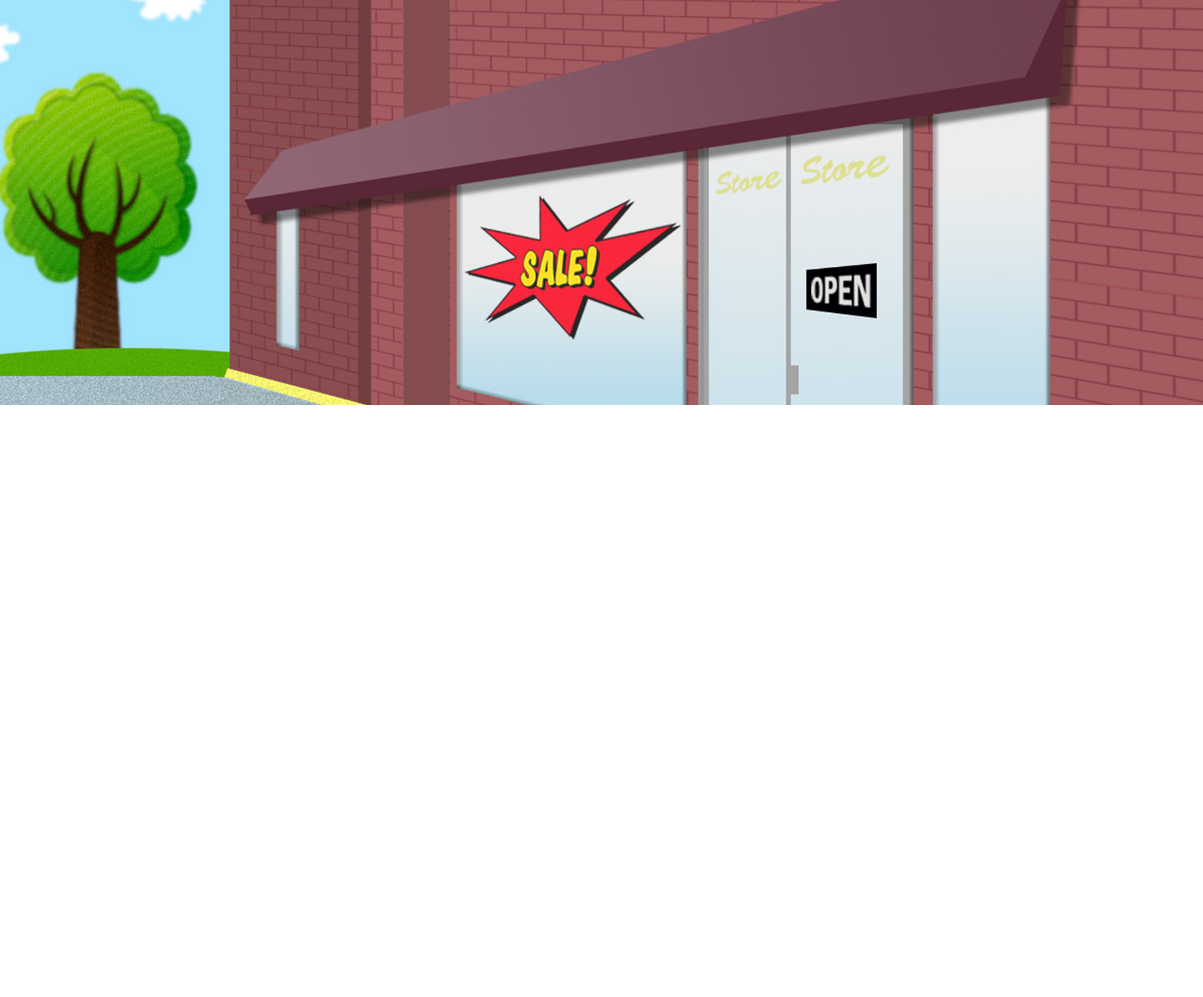
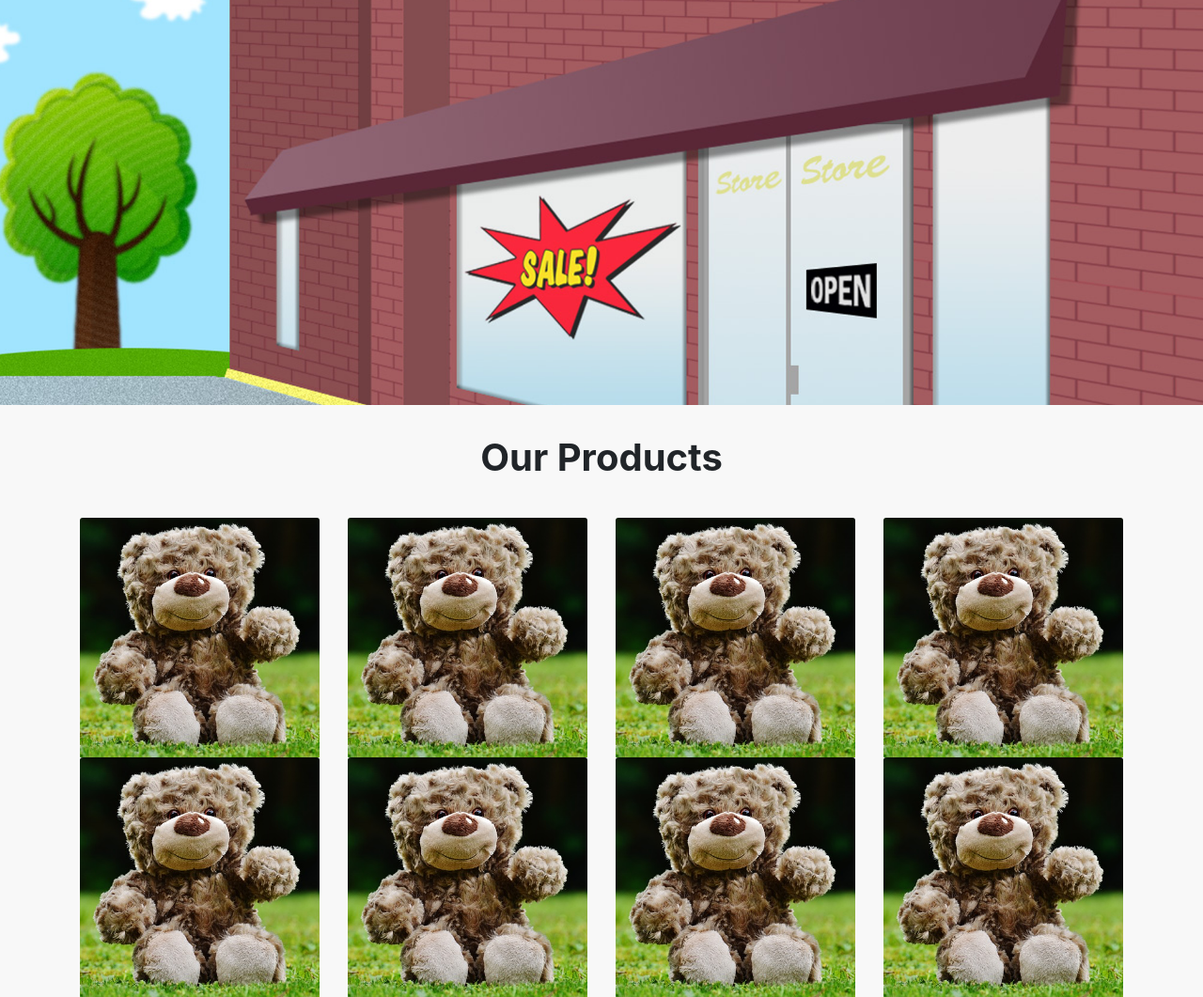
Before and after one commit to roman-oneshchuk/ecommerce-project, a Django app: page / in a window 1280 px wide. Shown: the part 71-1132 px from the top of the page at 94% size. Before the commit the page ends 502 px from the top, so only its background shows below. Run offline with Django 3.2, Linux system fonts and the light colour scheme.

Commit message:
homepage image fixed

```diff
--- /dev/null
+++ b/ecommerce/static/css/base.css
@@ -0,0 +1,3 @@
+body {
+	background-color: #F8F8F8
+}
--- a/shop/templates/base.html
+++ b/shop/templates/base.html
@@ -1,3 +1,6 @@
+{% load static %}
+
+
 <!doctype html>
 <html lang="en">
   <head>
@@ -9,6 +12,9 @@
     <link rel="stylesheet" href="https://cdn.jsdelivr.net/npm/bootstrap@4.5.3/dist/css/bootstrap.min.css" integrity="sha384-TX8t27EcRE3e/ihU7zmQxVncDAy5uIKz4rEkgIXeMed4M0jlfIDPvg6uqKI2xXr2" crossorigin="anonymous">
     <link href="https://fonts.googleapis.com/icon?family=Material+Icons"
       rel="stylesheet">
+
+      <link rel="stylesheet" type="text/css" href="{% static 'css/base.css' %}">
+
       <style type="text/css">
       	.material-icons.md-36 { font-size: 36px; }
       	.material-icons.md-24 { font-size: 24px; }
--- a/shop/templates/home.html
+++ b/shop/templates/home.html
@@ -8,10 +8,38 @@
 
 {% block content %}
 
-<div class="conteiner-fluid">
+	<div class="conteiner-fluid">
+		<div class="row">
+			<img class="img-fluid" src="{% static 'images/sale1.png' %}">
+		</div>
+	</div>
+
+	<div class="py-4">
+		<div class="conteiner">
+			<div class="row">
+				<div class="col-10 mx-auto my-2 text-center">
+					<h1 class="text-capitalize font-weight-bold">
+						Our products
+					</h1>
+				</div>
+			</div>
+		</div>
+	</div>
+
+
+<div class="container">
 	<div class="row">
-		<img src="{% static 'sale1.png' %}" class='img-fluid' alt="Responsive image">
+		{% for i in 'aaaaaaaa' %}
+		<div class="col-9 mx-auto col-md-6 col-lg-3">
+			<div class="card-md-4">
+				<img class="card-img-top" src="{% static 'images/teddy.png' %}">
+			</div>
+		</div>
+		{% endfor %}
+
 	</div>
+
+
 </div>
 
 {% endblock %}
```
Also changed, not shown: ecommerce/static/images/beauty.png (added), ecommerce/static/images/black-sheep.png (added), ecommerce/static/images/happy.png (added), ecommerce/static/images/lego.png (added), ecommerce/static/images/minion.png (added), ecommerce/static/images/sad-clown.png (added), ecommerce/static/images/sale1.png (renamed from ecommerce/static/sale1.png), ecommerce/static/images/teddy.png (added), ecommerce/urls.py (line endings or trailing spaces).
